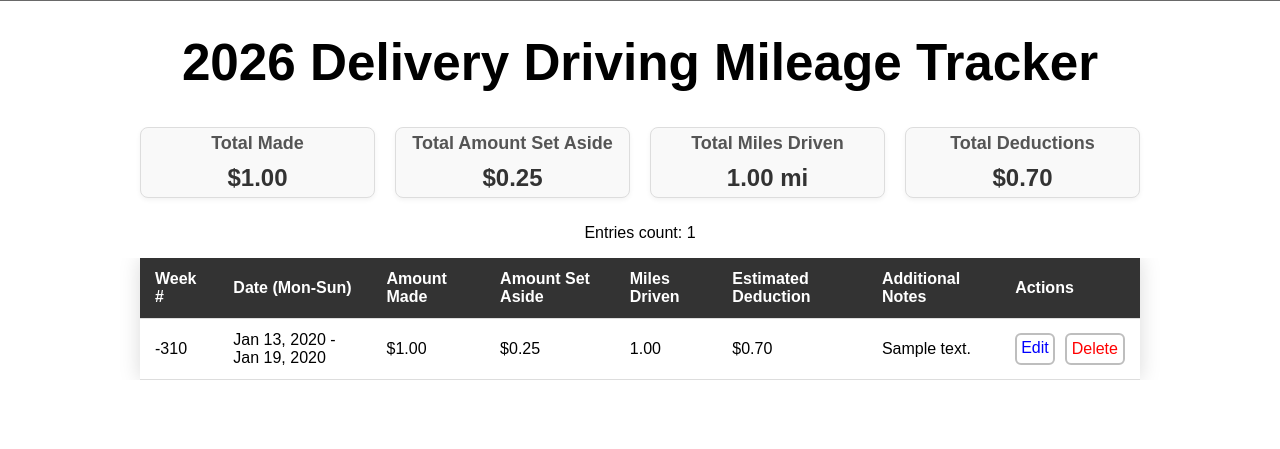
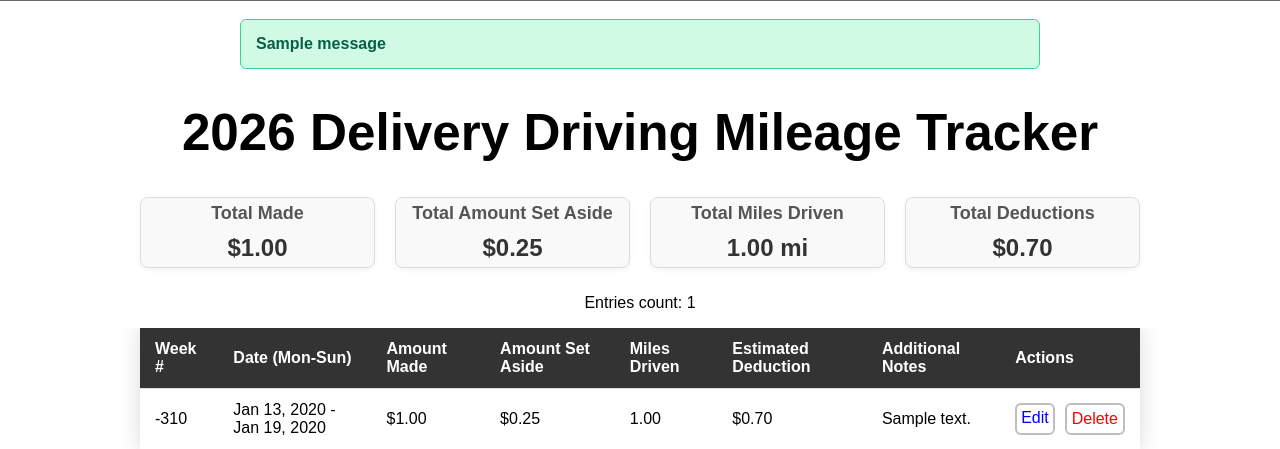
Before and after one commit to Kdubs6991/MileageTrackerWebApp, a Flask app: page / in a window 1280 px wide. Shown: the part 71-520 px from the top of the page. Run offline with Flask 3, Linux system fonts and the light colour scheme; tables that the repository leaves empty hold one stand-in row (values such as "Sample post"); one stand-in notice (Sample message) is shown.

Commit message:
Addes Flash messages for success, error, and warning.

```diff
--- a/app.py
+++ b/app.py
@@ -2,7 +2,8 @@
 # render_template: renders HTML files.
 # request: handles incoming data (forms, files).
 # redirect/url_for: moves users to different pages.
-from flask import Flask, render_template, request, redirect, url_for
+# flash: stores temporary messages (like success/error notifications) to show on the next page load.
+from flask import Flask, render_template, request, redirect, url_for, flash
 
 # Imports for handling dates and time calculations (used for week logic).
 from datetime import datetime, timedelta, date
@@ -24,6 +25,9 @@ from pathlib import Path
 # Creates the Flask application instance.
 # Passing __name__ tells Flask where to look for templates and static files.
 app = Flask(__name__)
+# Secret key is required for session data (like Flash messages).
+# In a real production app, this should be a long random string hidden in an enviroment variable.
+app.secret_key = "dev_key_for_mileage_tracker"
 
 # Defines the full path to the database file.
 # Path(__file__) gets the location of this script (app.py).
@@ -172,12 +176,18 @@ def add():
                             miles += trip_miles
                         except ValueError:
                             continue
+        # If statement detects if there were any miles add for the week selected, and flashes a message accordingly
+        if miles > 0:
+            flash(f"Success! Imported {miles: .2f} miles from Stride CSV.", "success")
+        else:
+            flash("CSV processed, but no trips were found for this specific week.", "warning")
 
         # 4. Fallback: If no file was uploaded, use the manual input box.
         if not file_processed:
             manual_miles = request.form.get("miles")
             if manual_miles:
                 miles = float(manual_miles)
+                flash("Entry added successfully!", "success")
 
         # 5. Get the remaining form data.
         # Convert earnings to float, defaulting to 0.0 if empty.
@@ -255,6 +265,7 @@ def edit(id):
         conn.close()
 
         # Redirect back to home page.
+        flash("Entry updated successfully!", "success")
         return redirect(url_for("home"))
 
     # 5. Handle Page Load (GET).
@@ -305,6 +316,7 @@ def delete(id):
     conn.close()
 
     #4. Redirect back to the home page.
+    flash("Entry deleted.", "error")
     return redirect(url_for("home"))
 
 #---------------------------------------------------------
--- a/static/css/base-css/baseDesktop.css
+++ b/static/css/base-css/baseDesktop.css
@@ -151,6 +151,39 @@
 
 /**/
 /**/
+/* Flash Messages Styling */
+.flashMessagesContainer {
+    padding-top: 20px;
+    width: 90%;
+    max-width: 800px;
+    margin: 0 auto 20px auto; /* Center it and add space below */
+}
+.flashMessage {
+    padding: 15px;
+    margin-bottom: 10px;
+    border-radius: 6px;
+    font-family: sans-serif;
+    font-weight: 600;
+}
+/* Different colors for different categories */
+.flashMessage.success {
+    background-color: #d1fae5; /* Light Green */
+    color: #065f46;            /* Dark Green Text */
+    border: 1px solid #34d399;
+}
+.flashMessage.warning {
+    background-color: #fee2e2; /* Light Yellow */
+    color: #92400e;            /* Dark Orange Text */
+    border: 1px solid #f59e0b;
+}
+.flashMessage.error {
+    background-color: #fee2e2; /* Light Red */
+    color: #991b1b;            /* Dark Red Text */
+    border: 1px solid #f87171;
+}
+
+/**/
+/**/
 /* default browser margin's and padding removed */
 /* This setup creates a "Sticky Footer" layout using Flexbox */
 body{
--- a/static/css/base-css/baseMobile.css
+++ b/static/css/base-css/baseMobile.css
@@ -186,6 +186,39 @@
 
 /**/
 /**/
+/* Flash Messages Styling */
+.flashMessagesContainer {
+    padding-top: 20px;
+    width: 90%;
+    max-width: 800px;
+    margin: 0 auto 20px auto; /* Center it and add space below */
+}
+.flashMessage {
+    padding: 15px;
+    margin-bottom: 10px;
+    border-radius: 6px;
+    font-family: sans-serif;
+    font-weight: 600;
+}
+/* Different colors for different categories */
+.flashMessage.success {
+    background-color: #d1fae5; /* Light Green */
+    color: #065f46;            /* Dark Green Text */
+    border: 1px solid #34d399;
+}
+.flashMessage.warning {
+    background-color: #fee2e2; /* Light Yellow */
+    color: #92400e;            /* Dark Orange Text */
+    border: 1px solid #f59e0b;
+}
+.flashMessage.error {
+    background-color: #fee2e2; /* Light Red */
+    color: #991b1b;            /* Dark Red Text */
+    border: 1px solid #f87171;
+}
+
+/**/
+/**/
 /* default browser margin's and padding removed */
 body{
     margin: 0;
--- a/templates/layouts/base.html
+++ b/templates/layouts/base.html
@@ -82,6 +82,19 @@
         </div>
 
         <main class="mainBody">
+            <!-- Flash Messages Section -->
+            <!-- This loops through any messages sent from app.py and displays them -->
+            {% with messages = get_flashed_messages(with_categories=true) %}
+                {% if messages %}
+                    <div class="flashMessagesContainer">
+                        {% for category, message in messages %}
+                            <div class="flashMessage {{ category }}">
+                                {{ message }}
+                            </div>
+                        {% endfor %}
+                    </div>
+                {% endif %}
+            {% endwith %}
             <!-- '% block content %' is the placeholder where the unique content
                  from pages like home.html, add.html, etc., will be inserted -->
             {% block content %}{% endblock %}
```
